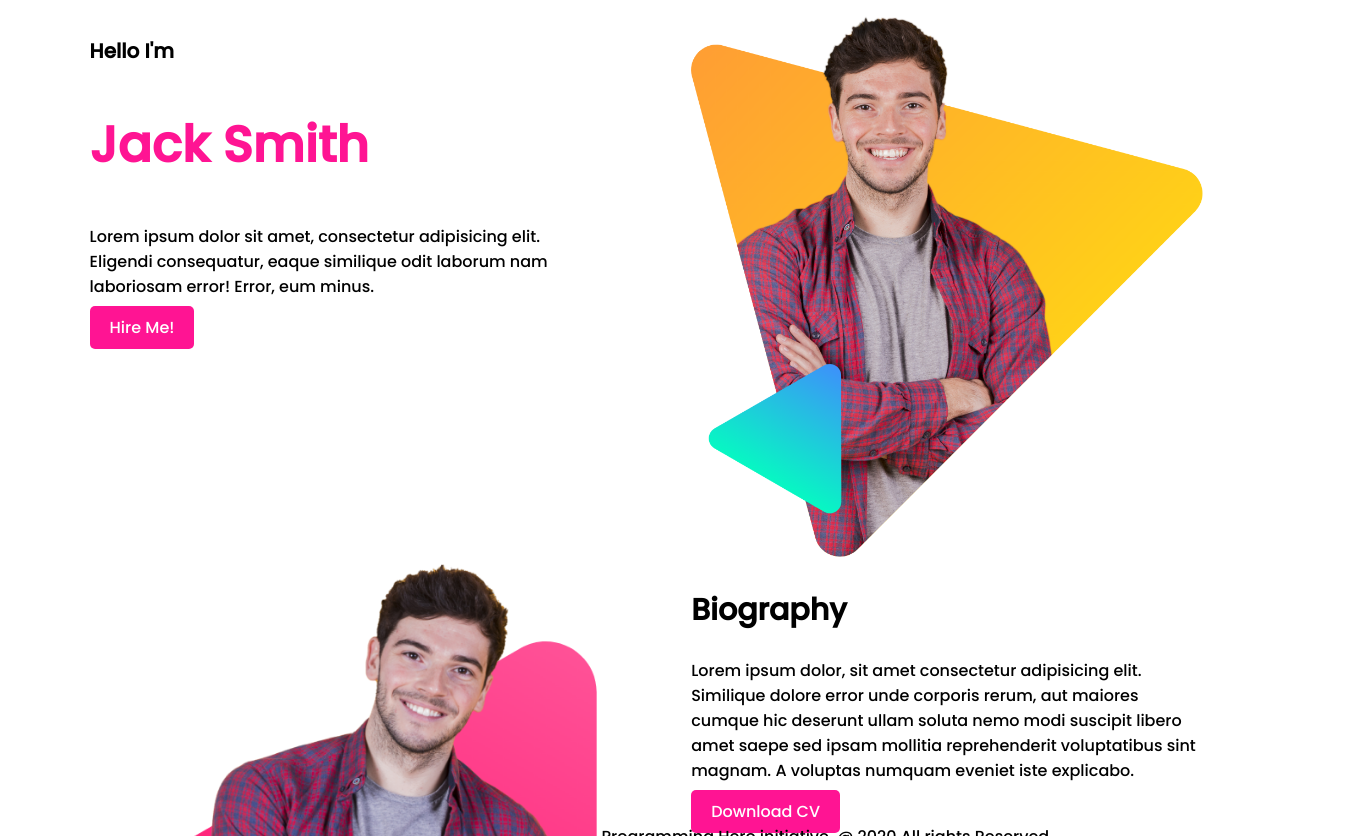
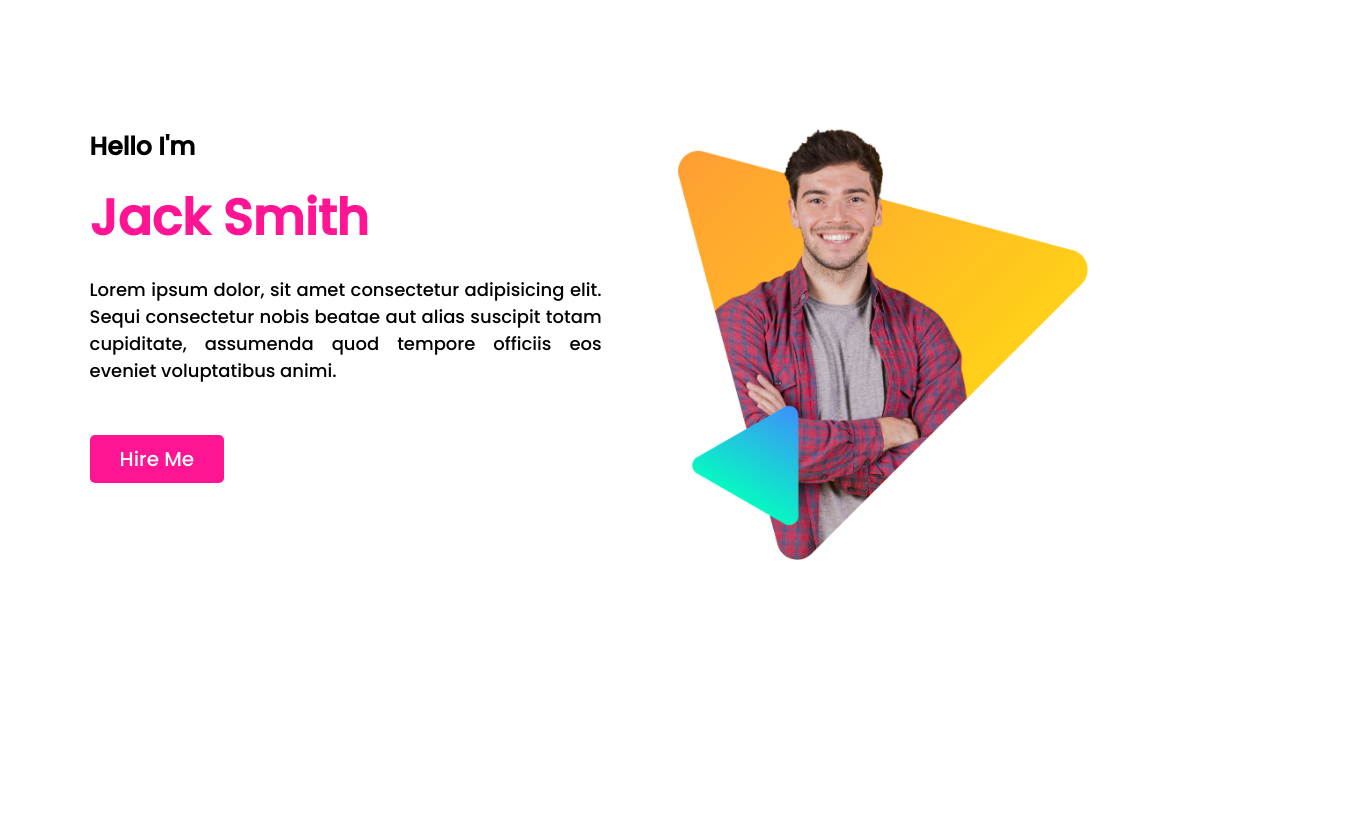
Before and after one commit to shakilsaad/Project2, a plain HTML site: page index.html in a window 1280 px wide. Shown: the top 836 px of the page, 1370 px wide, since content can reach past the window. After the commit the page ends 800 px from the top, so only its background shows below. Drawn offline with Linux system fonts and the light colour scheme.

Commit message:
first-push

```diff
--- a/index.html
+++ b/index.html
@@ -1,98 +1,38 @@
 <!DOCTYPE html>
 <html lang="en">
 <head>
-    <meta charset="UTF-8" />
-    <meta http-equiv="X-UA-Compatible" content="IE=edge" />
-    <meta name="viewport" content="width=device-width, initial-scale=1.0" />
-    <title>demo website</title>
+  <meta charset="UTF-8">
+  <meta http-equiv="X-UA-Compatible" content="IE=edge">
+  <meta name="viewport" content="width=device-width, initial-scale=1.0">
+  <link rel="stylesheet" href="./style.css">
   <link
   href="https://fonts.googleapis.com/css2?family=Poppins:wght@500&display=swap"
   rel="stylesheet"
 />
-    <link rel="stylesheet" href="style.css" />
+  <title>Document</title>
 </head>
 <body>
-    <section class="top-banner">
-      <div class="half-width">
-        <h3>Hello I'm</h3>
+
+<div id="full-project">
+
+  <div class="section-top clearfix">
+    <div class="left-section">
+      <h4>Hello I'm</h4>
       <h1>Jack Smith</h1>
-        <p>
-          Lorem ipsum dolor sit amet, consectetur adipisicing elit. Eligendi
-          consequatur, eaque similique odit laborum nam laboriosam error! Error,
-          eum minus.
-        </p>
-        <a
-          class="link-button"
-          target="_blank"
-          href="https://www.linkedin.com/in/md-mainul-islam-693a81194/"
-          >Hire Me!</a
-        >
+      <p>Lorem ipsum dolor, sit amet consectetur adipisicing elit. Sequi consectetur nobis beatae aut alias suscipit totam cupiditate, assumenda quod tempore officiis eos eveniet voluptatibus animi.</p>
+
+      <div class="btn-down">
+        <a href="#">Hire Me</a>
+      </div>
+    </div>
+    <div class="right-section">
+      <img src="./personal-website/peter.png" alt="peter image">
+    </div>
   </div>
 
-      <div class="half-width">
-        <img src="personal-website/peter.png" alt="" />
-      </div>
-    </section>
 
-    <section class="middle-banner">
-      <div class="half-width">
-        <img src="personal-website/peter_dream.png" alt="" />
+
 </div>
 
-      <div class="half-width">
-        <h2>Biography</h2>
-        <p>
-          Lorem ipsum dolor, sit amet consectetur adipisicing elit. Similique
-          dolore error unde corporis rerum, aut maiores cumque hic deserunt
-          ullam soluta nemo modi suscipit libero amet saepe sed ipsam mollitia
-          reprehenderit voluptatibus sint magnam. A voluptas numquam eveniet
-          iste explicabo.
-        </p>
-        <a
-          class="link-button"
-          target="_blank"
-          href="https://www.linkedin.com/in/md-mainul-islam-693a81194/"
-          >Download CV</a
-        >
-      </div>
-    </section>
-
-    <section class="bottom-banner">
-      <div class="third-width">
-        <h2>My Latest Work</h2>
-      </div>
-
-      <div class="third-width">
-        <img src="personal-website/latest-work/work-1.png" alt="" />
-        <img src="personal-website/latest-work/work-2.jpg" alt="" />
-        <img src="personal-website/latest-work/work-3.jpg" alt="" />
-      </div>
-    </section>
-
-    <section class="client-part">
-
-      <div class="client">
-        <h2>What Client Are Say</h2>
-        <h3>Bruce Moccy</h3>
-        <h5>Founder & CEO Alies</h5>
-        <p>
-          Lorem ipsum dolor sit amet consectetur adipisicing elit. Similique
-          minima accusamus excepturi, tenetur ipsum aperiam modi neque molestiae
-          hic architecto commodi quidem perferendis, temporibus, labore rerum
-          consequuntur quod deserunt eum?
-        </p>
-      </div>
-    </section>
-
-    <section class="last-part">
-      <div class="last-banner">
-        <p>Leave me a message in the</p>
-        <h3>shakilsaad922@gmail.com</h3>
-      </div>
-    </section>
-
-    <footer>
-      <p>Programming Hero initiative. @ 2020 All rights Reserved.</p>
-    </footer>
 </body>
 </html>
--- a/style.css
+++ b/style.css
@@ -1,69 +1,84 @@
+html{
+    scroll-behavior: smooth;
+}
+
+*{
+    margin: 0;
+    padding: 0;
+}
+
 body{
     font-family: 'Poppins', sans-serif;
-    margin: 0;
 }
 
-h3{
-    font-size: 20px;
+/* .clearfix:after {
+    content: ".";
+    display: block;
+    height: 0;
+    clear: both;
+    visibility: hidden;
+  } */
+
+.section-top{
+    width: 100%;
+    font-family: 'Poppins', sans-serif;
+    padding-bottom: 5%;
+    padding-top: 10%;
 }
 
-h1{
-    font-size: 50px;
-    color: deeppink;
-}
-
-.half-width{
+.left-section{
     width: 40%;
+    height: auto;
+    padding-left: 7%;
+    /* padding-top: 10%; */
+    padding-right: 10px;
     float: left;
-    margin-left: 5%;
-    padding-left: 2%;
-}
-
-.half-width img{
-    width: 100%;
-}
-
-.half-width h2{
-    font-size: 30px;
-}
-
-.link-button{
-    text-decoration: none;
-    background-color: deeppink;
-    padding: 10px 20px;
-    border-radius: 5px;
-    color: white;
-    font-weight: 800px;
-}
-.third-width{
-    width: 100%;
-    float: left;
-    margin-left: 5%;
-    padding-left: 2%;
-}
-.third-width img{
-    width: 30%;
 }
 
 
-.third-width h2{
-    text-align: center;
-    font-size: 30px;
+.left-section h4{
+    font-size: 25px;
+    margin-bottom: 15px;
+}
+.left-section h1{
+    font-size: 50px;
+    font-weight: bolder;
+    margin-bottom: 20px;
+    color: deeppink;
+}
+.left-section p{
+    text-align: justify;
+    font-size: 18px;
+    margin-bottom: 60px;
+    width: 100%;
+    height: auto;
 }
 
-.client{
-    float: left;
-    text-align: center;
+.btn-down{
+    width: auto;
+    display: block;
+}
+
+.btn-down a{
+    text-decoration: none;
+    background-color: deeppink;
+    color: white;
+    padding: 10px 30px;
+    font-size: 20px;
+    border-radius: 5px;
+}
+
+.btn-down a:hover{}
 
 
+.right-section{
+    width: 40%;
+    float: right;
+    height: 60%;
+    padding-right: 7%;
+    /* padding-top: 7% */
 }
 
-.last-banner{
-    float: left;
-    text-align: center;
-    background-color: deeppink;
-    color: white;
-    padding: 10px 20px;
-    border-radius: 5px;
-
+.right-section img{
+    width: 80%;
 }
```
Lines whose indentation alone changed are shown as unchanged.
